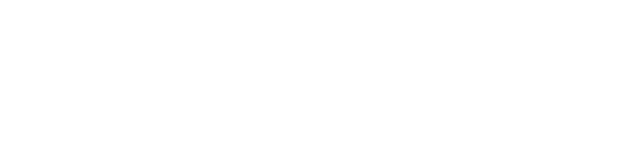
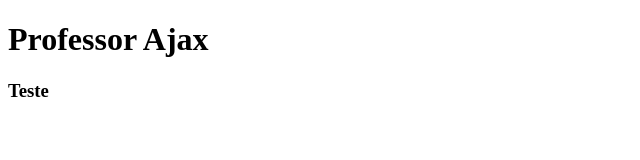
Before and after one commit to lucasceifa/profcode, a plain HTML site: page index.html in a window 1280 px wide. Shown: the whole page, without its empty margins (0-640 px from the left). Drawn offline with Linux system fonts and the light colour scheme.

Commit message:
Adicionei o index.html

```diff
--- a/index.html
+++ b/index.html
@@ -5,6 +5,8 @@
     <title>Document</title>
 </head>
 <body>
+    <h1>Professor Ajax</h1>
+    <h3>Teste</h3>
 
 </body>
 </html>
```
